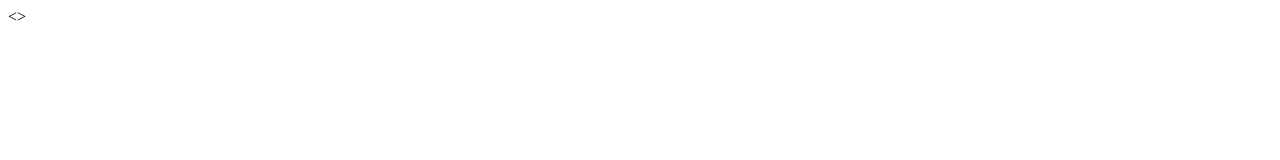
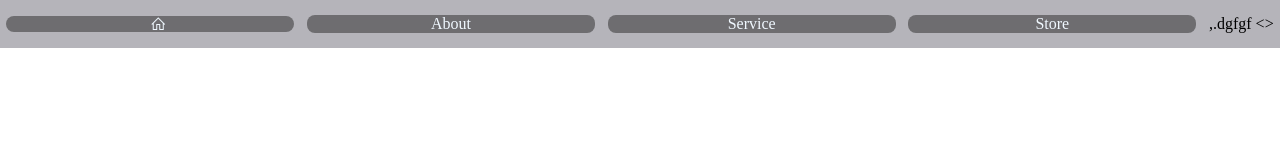
Before and after one commit to julietatolm/testproject, a plain HTML site: page index.html in a window 1280 px wide. Shown: the top 160 px of the page. Drawn offline with nearby package versions, Linux system fonts and the light colour scheme.

Commit message:
did new header

```diff
--- a/index.html
+++ b/index.html
@@ -1,5 +1,73 @@
-<html>
+<html lang="en">
+<head>
+    <meta charset="UTF-8">
+    <meta http-equiv="X-UA-Compatible" content="IE=edge">
 
+    <title>Page with menu</title>
+
+    <!-- <meta name="viewport" content="width=device-width, initial-scale=1, maximum-scale=1, user-scalable=0"> -->
+
+    <meta name="viewport" content="width=device-width, initial-scale=1.0">
+
+    <link rel="stylesheet" href="https://maxst.icons8.com/vue-static/landings/line-awesome/line-awesome/1.3.0/css/line-awesome.min.css">
+    <link rel="stylesheet" href="/css/mobile.css">
+
+    <style>
+        * {
+            width: 0;
+            margin: 0;
+        }
+
+        .menu {
+            background: rgb(181, 180, 186);
+            height: 3rem;
+            width: 100vw;
+
+            position: fixed;
+            top: 0;
+
+            display: flex;
+            justify-content: space-around;
+            align-items: center;
+        }
+
+        .menu a {
+            width: calc(100% / 4 - 2rem);
+            text-align: center;
+            text-decoration: none;
+            color:aliceblue;
+            background:rgb(110, 109, 112);
+            border-radius: 8px;
+        }
+
+        body {
+            height: 200vh;
+            /* min-height: 200vh; */
+        }
+
+        @media screen and (max-width: 768px) {
+            .menu {
+                height: 10rem;
+                font-size: 1.5rem;
+            }
+        }
+
+    </style>
+</head>
+
+<body>
+
+    <div class="menu">
+        <a href="/index2.html">
+            <i class="las la-home"></i>
+        </a>
+        <a href="/about.html">About</a>
+        <a href="/services.html">Service</a>
+        <a href="/store.html" target="_blank">Store</a>
+
+</body>
+</html><html>
+,.dgfgf
 <head>
 </head>
 <>
```
